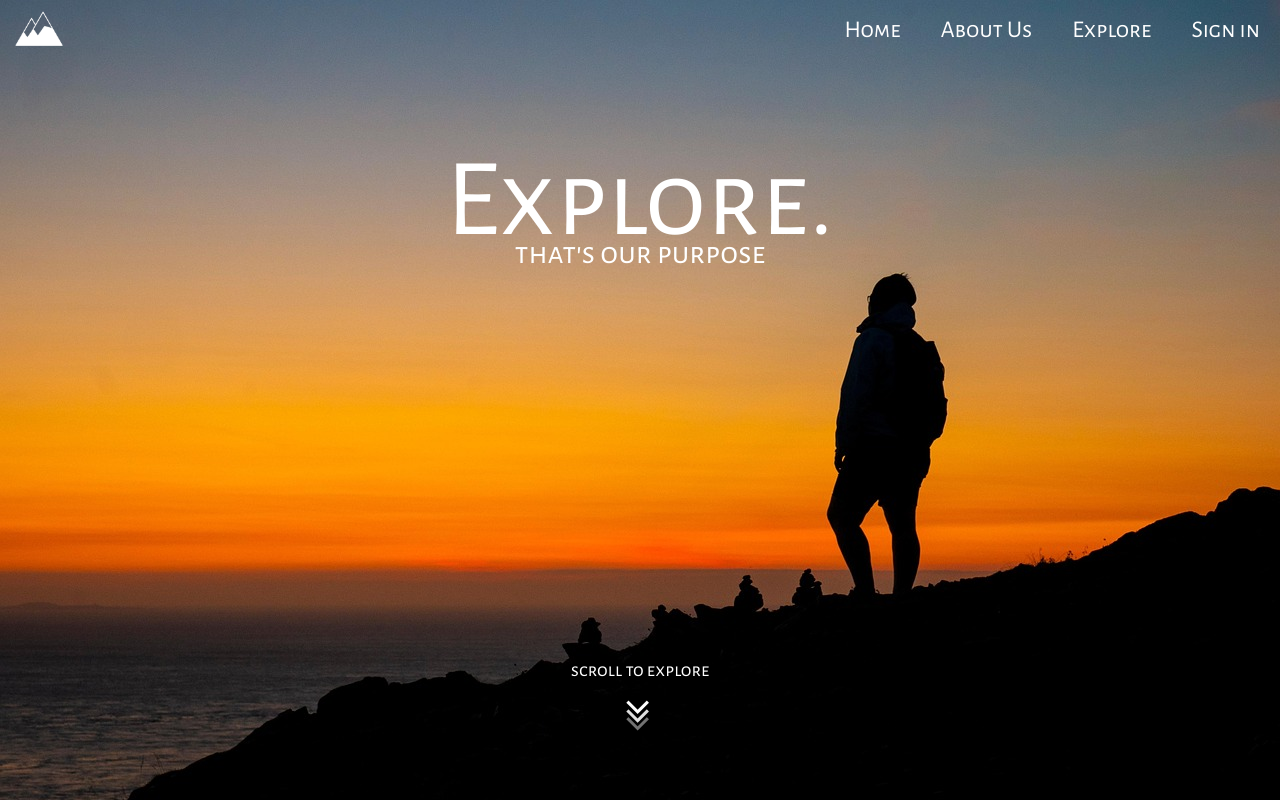
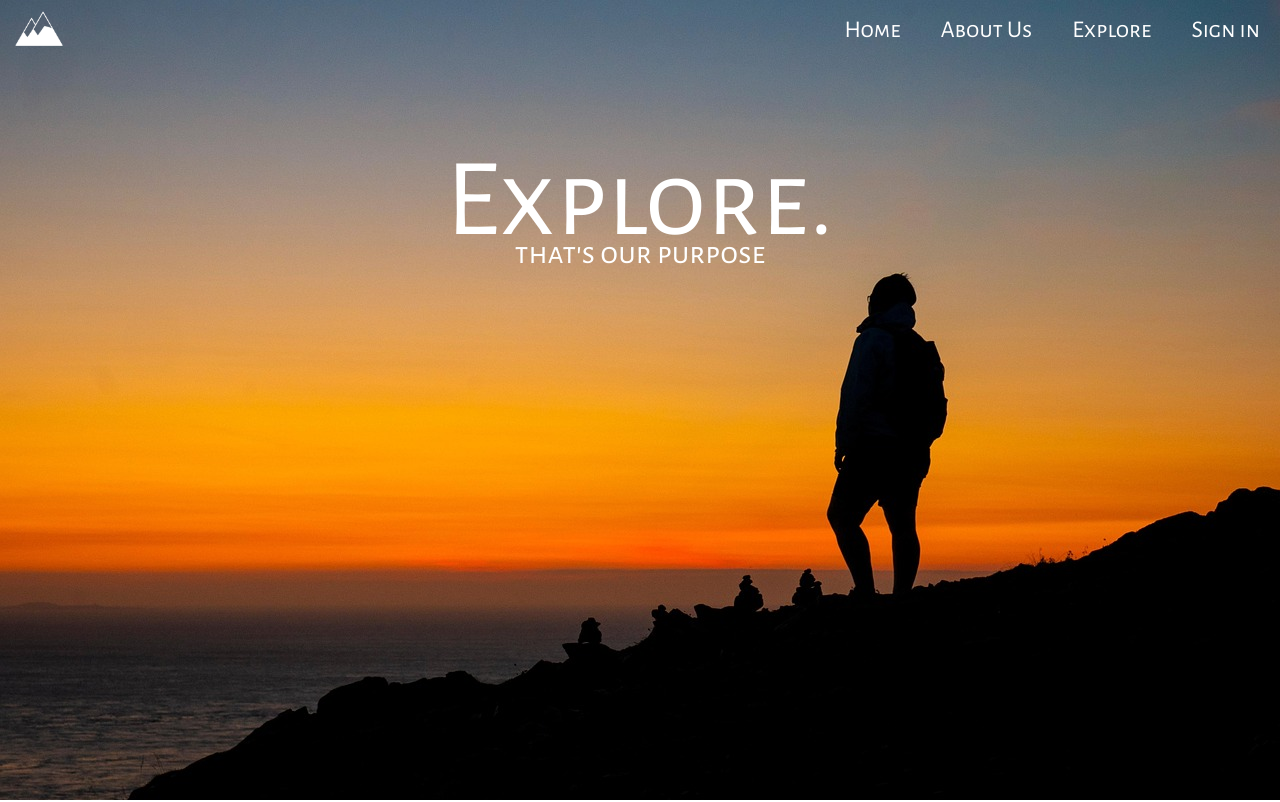
Before and after one commit to steven-xuk/wayfare, a React (Create React App) app: page / in a window 1280 px wide. Shown: the top 802 px of the page. Built offline with nearby package versions, Linux system fonts and the light colour scheme.

Commit message:
trying to make the opactiyy thing

```diff
--- a/src/components/Landing.js
+++ b/src/components/Landing.js
@@ -3,7 +3,6 @@ import { login } from '../redux/slices/AuthSlice';
 import { NavLink } from 'react-router-dom';
 import logo from '../imgs/logo.png';
 import { useState } from 'react';
-
 
 //importing images
 import hikingdude from '../imgs/pexels-ozgomz-868097 (1).jpg'
@@ -14,6 +13,7 @@ import { useEffect } from 'react';
 export default function Landing() {
 
     const [isOnTop, setIsOnTop] = useState(true);
+    const [opacityText, setOpacityText] = useState(100);
 
     const dispatch = useDispatch();
     const handleLogin = () => {
@@ -23,10 +23,14 @@ export default function Landing() {
     useEffect(() => {
         window.addEventListener('scroll', () => {
             const scrollPosition = window.scrollY;
+            if (scrollPosition < window.innerHeight){
+                setOpacityText((scrollPosition / window.innerHeight) / 100)
+                console.log(((scrollPosition / window.innerHeight) - window.innerHeight) * 100)
+            }
             if (scrollPosition > 15) {
                 setIsOnTop(false);
             } else {
-                setIsOnTop(true);;
+                setIsOnTop(true);
             }
         })
     }, [])
@@ -45,7 +49,7 @@ export default function Landing() {
                     <h1 className='title'>Explore.</h1>
                     <h2 className='subtitle'>that's our purpose</h2>
                 </div>
-                <div className='scrollToExplore-container'>
+                <div className='scrollToExplore-container' style={{opacity: opacityText}}>
                     <p className='scrollToExplore-text'>scroll to explore</p>
                     <div className='arrow'>
                         <span></span>
```
